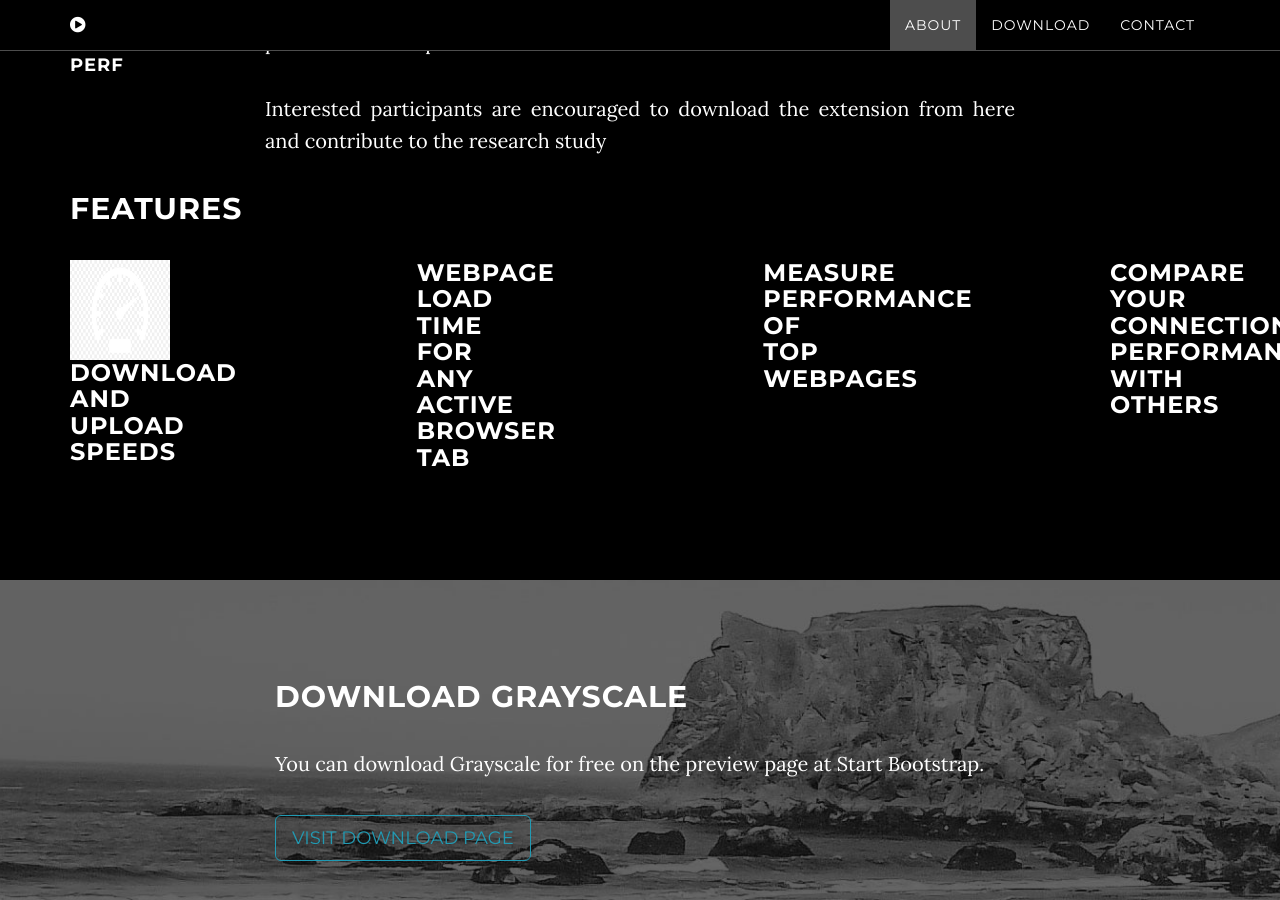
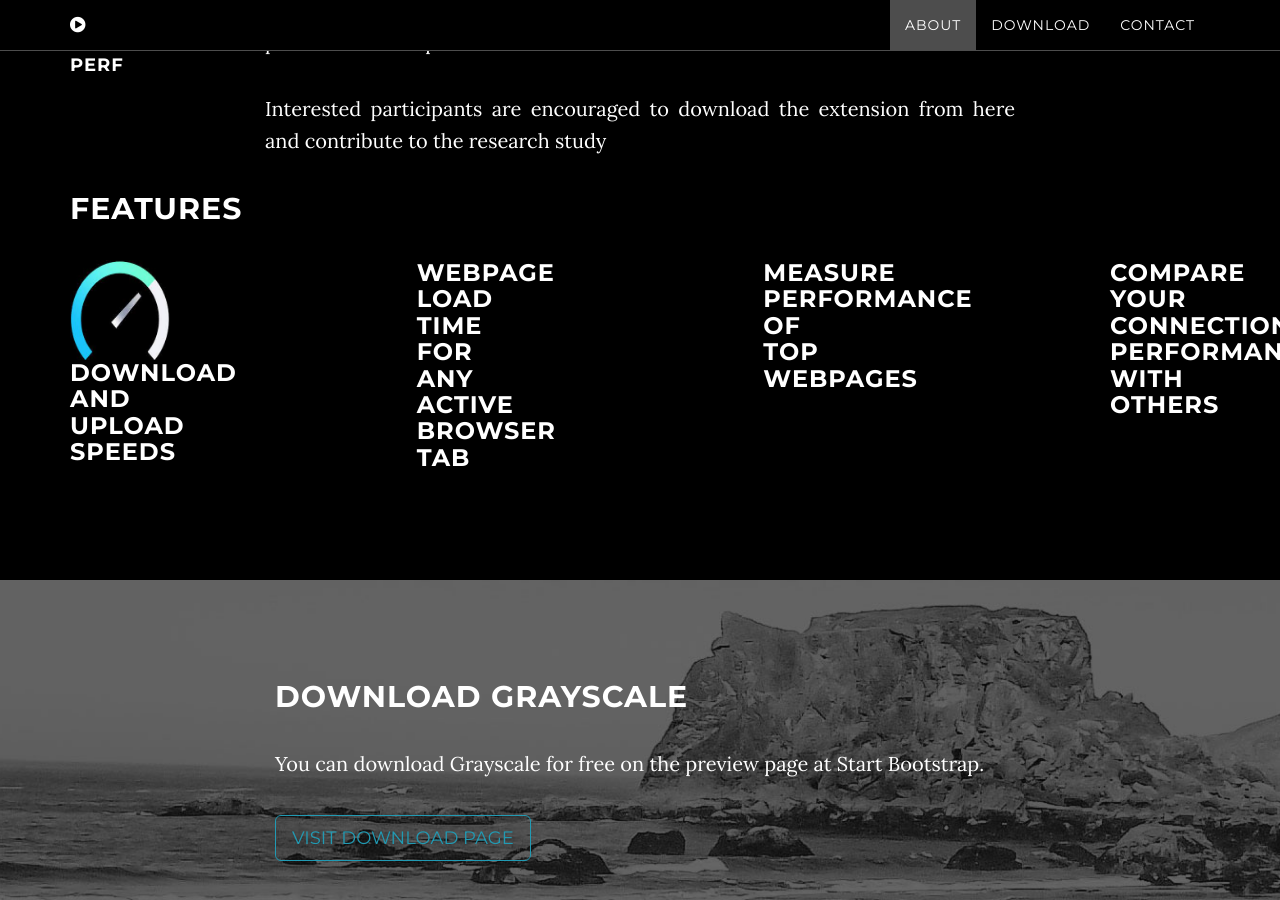
Before and after one commit to socsys/measurements, a Jekyll site: the page built from index.html, in a window 1280 px wide and 900 px high, scrolled down 1369 px. Built offline with Jekyll 4.4.1, drawn with Linux system fonts in a browser that asks for light colours.

Commit message:
add features section-2

```diff
--- a/_includes/about.html
+++ b/_includes/about.html
@@ -17,7 +17,7 @@
         <div id="containerr">
             <h2>Features</h2>
             <div>
-              <img src="speedometer.png" class="expand" width="100" height="100" alt=""/>
+              <img src="speedometer.jpeg" class="expand" width="100" height="100" alt=""/>
               <h3>Download and Upload Speeds</h3>
             </div>
             <div>
```
Also changed, not shown: speedometer.jpeg (added).
